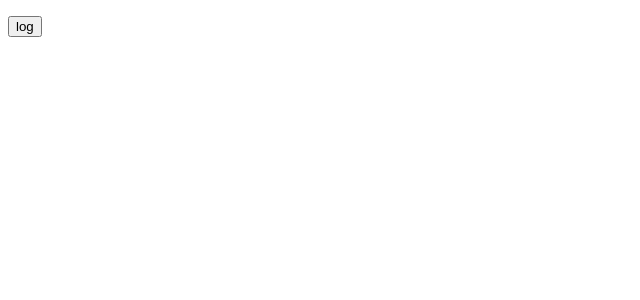
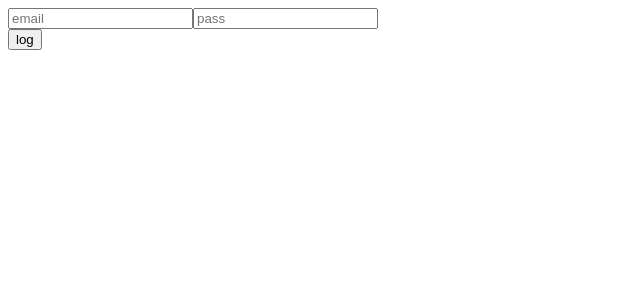
Before and after one commit to csfx-py/hotel-base, a React app: page / in a window 1280 px wide. Shown: the top 300 px of the page, without its empty margins (0-640 px from the left). Built offline with nearby package versions, Linux system fonts and the light colour scheme.

Commit message:
working login form with jwt

```diff
--- a/main.js
+++ b/main.js
@@ -11,9 +11,9 @@ if (isDev) {
 let mainWin = undefined
 
 function createWindow() {
-  //const { width, height } = screen.getPrimaryDisplay().workAreaSize;
-  const width = 800;
-  const height = 600;
+  const { width, height } = screen.getPrimaryDisplay().workAreaSize;
+  // const width = 800;
+  // const height = 600;
 
   mainWin = new BrowserWindow({
     width: width,
--- a/package.json
+++ b/package.json
@@ -32,8 +32,9 @@
   },
   "dependencies": {
     "axios": "^0.21.1",
-    "jsonwebtoken": "^8.5.1",
+    "jwt-decode": "^3.1.2",
     "react": "^17.0.1",
-    "react-dom": "^17.0.1"
+    "react-dom": "^17.0.1",
+    "react-router-dom": "^5.2.0"
   }
 }
--- a/src/js/App.js
+++ b/src/js/App.js
@@ -1,17 +1,69 @@
-import React, { useState } from "react";
+import React, { useEffect, useState } from "react";
+import { Home, Nav, LoginForm } from "./components";
 import axios from "axios";
+import jwt_decode from "jwt-decode";
 
-function App() {
+export default function App() {
+  // -------------------authentication and authorization-------------------
   const api = axios.create({
     baseURL: `https://csfxlog-api.herokuapp.com/user/`,
   });
 
-  const [token, setToken] = useState(undefined);
+  const [values, setValues] = useState({ email: "", password: "" });
+  const [token, setToken] = useState(localStorage.getItem("token"));
 
-  const loginReq = async () => {
-    let res = await api.post("/login", {
-      email: "test4@test.com",
-      password: "test123",
+  const [isFirst, setIsFirst] = useState(true);
+
+  useEffect(() => {
+    if (isFirst) {
+      setIsFirst(false);
+      if (token) {
+        const { exp } = jwt_decode(token);
+        if (exp * 1000 < new Date().getTime()) {
+          BridgeApi.messageApi.sendMessage({
+            message: "Your account validity has expired, Contact Admin",
+            title: "Error",
+          });
+          localStorage.removeItem("token");
+          setToken(null);
+        }
+      }
+    } else {
+      if (token) {
+        const { exp } = jwt_decode(token);
+        if (exp * 1000 < new Date().getTime()) {
+          BridgeApi.messageApi.sendMessage({
+            message: "Your account validity has expired, Contact Admin",
+            title: "Error",
+          });
+          localStorage.removeItem("token");
+          setToken(null);
+        } else {
+          localStorage.setItem("token", token);
+        }
+      } else {
+        BridgeApi.messageApi.sendMessage({
+          message: "Session expired, please login",
+          title: "Error",
+        });
+      }
+    }
+  }, [token]);
+
+  // -------------------Handle login-------------------
+  const handleChange = (e) => {
+    const { name, value } = e.target;
+    setValues({
+      ...values,
+      [name]: value,
+    });
+  };
+
+  const handleSubmit = async (e) => {
+    e.preventDefault();
+    const res = await api.post("/login", {
+      email: values.email,
+      password: values.password,
     });
     if (res.data.auth) {
       setToken(res.data.token);
@@ -23,12 +75,28 @@ function App() {
     }
   };
 
+  // -------------------App render-------------------
   return (
     <div>
-      <p>{token}</p>
-      <button onClick={loginReq}>log</button>
+      {token ? (
+        <div>
+          <Home />
+          <button
+            onClick={() => {
+              localStorage.removeItem("token");
+              setToken(null);
+            }}
+          >
+            Rem
+          </button>
+        </div>
+      ) : (
+        <LoginForm
+          handleChange={handleChange}
+          handleSubmit={handleSubmit}
+          values={values}
+        />
+      )}
     </div>
   );
 }
-
-export default App;
--- /dev/null
+++ b/src/js/components/Home/Home.js
@@ -0,0 +1,11 @@
+import React from 'react'
+
+const Home = () => {
+    return (
+        <div>
+            home
+        </div>
+    )
+}
+
+export default Home
--- /dev/null
+++ b/src/js/components/LoginForm/LoginForm.js
@@ -0,0 +1,31 @@
+import React from "react";
+
+const LoginForm = (props) => {
+  return (
+    <div>
+      <form onSubmit={props.handleSubmit}>
+        <input
+          type="email"
+          name="email"
+          id=""
+          placeholder="email"
+          value={props.values.email}
+          onChange={props.handleChange}
+        />
+        <input
+          type="password"
+          name="password"
+          id=""
+          placeholder="pass"
+          value={props.values.password}
+          onChange={props.handleChange}
+        />
+        <br />
+        <button type="submit">log</button>
+      </form>
+      {/* login */}
+    </div>
+  );
+};
+
+export default LoginForm;
--- /dev/null
+++ b/src/js/components/Nav/Nav.js
@@ -0,0 +1,11 @@
+import React from 'react'
+
+const Nav = () => {
+    return (
+        <div>
+            nav
+        </div>
+    )
+}
+
+export default Nav
--- a/src/js/components/index.js
+++ b/src/js/components/index.js
@@ -0,0 +1,3 @@
+export { default as Nav } from "./Nav/Nav";
+export { default as Home } from "./Home/Home";
+export { default as LoginForm } from "./LoginForm/LoginForm";
```
Also changed, not shown: src/js/test.html (added, +13 -0 lines), src/useLocalStorage.js (added), 2 other files (tests, documents, lock files or other folders).
